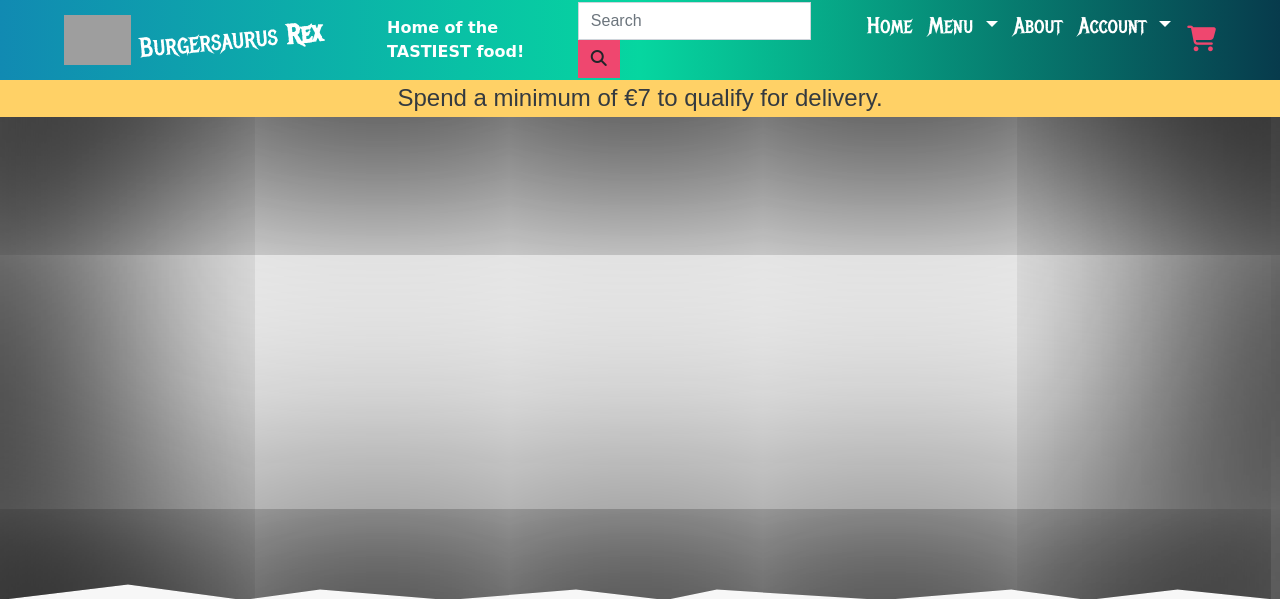
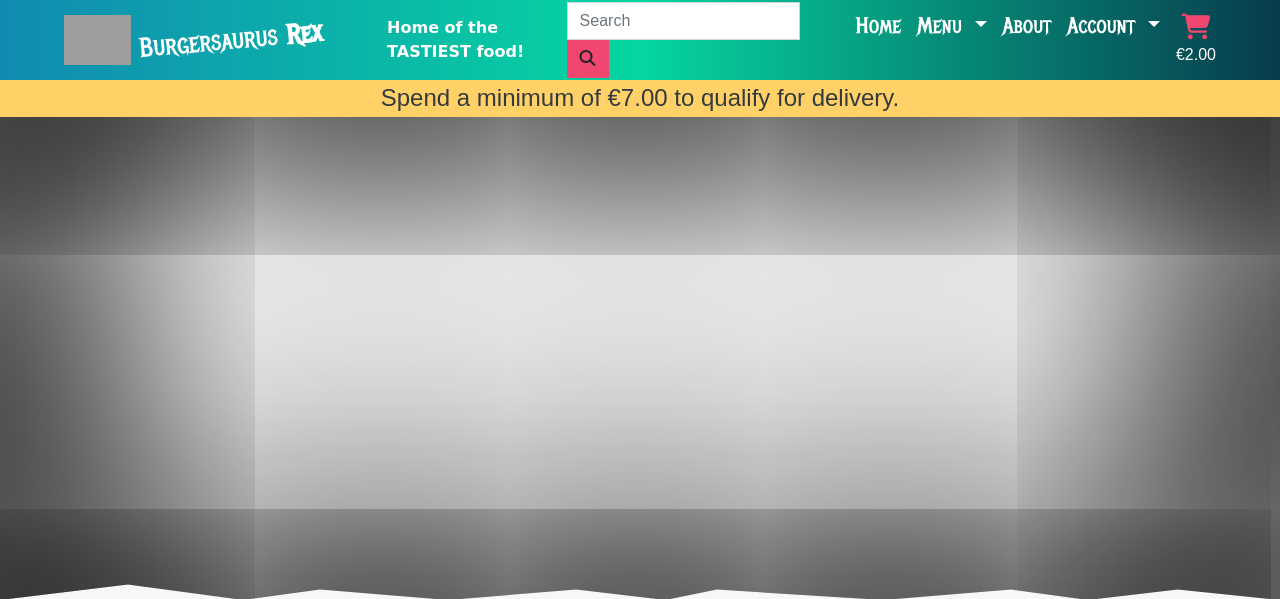
Before and after one commit to wondrousWebWorks/burgersaurus-rex, a Django app: page /cart/ in a window 1280 px wide. Shown: the top 599 px of the page. Run offline with Django 3.2, Linux system fonts and the light colour scheme; some libraries are stand-ins or nearby versions; some web fonts are replaced; grey boxes are pictures that could not be loaded.

Commit message:
Formatted cart total and delivery threshold in navbar and added dark background to table header on cart page

```diff
--- a/cart/templates/cart/cart.html
+++ b/cart/templates/cart/cart.html
@@ -12,11 +12,11 @@
         </div>
         <div class="col-12">
             {% if cart_items %}
-                <div class="table-responsive rounded">
+                <div class="table-responsive">
                     <table class="table table-borderless table-sm">
-                        <thead class="text-dark">
+                        <thead class="text-dark thead-dark">
                             <tr>
-                                <th scope="col">Product Info</th>
+                                <th scope="col" class="pl-2">Product Info</th>
                                 <th scope="col">Price</th>
                                 <th scope="col">Qty</th>
                                 <th scope="col">Subtotal</th>
@@ -26,7 +26,7 @@
                         {% for cart_item in cart_items %}
                             <tr>
                                 <td class="py-3">
-                                    <p class="my-0"><strong>{{ cart_item.product.name }}</strong></p>
+                                    <p class="my-0 pl-2"><strong>{{ cart_item.product.name }}</strong></p>
                                 </td>
                                 <td class="py-3">
                                     <p class="my-0">€{{ cart_item.product.price }}</p>
--- a/templates/includes/navbar.html
+++ b/templates/includes/navbar.html
@@ -26,11 +26,11 @@
                 <a class="nav-link text-white" href="{% url 'home' %}">Home <span class="sr-only">(current)</span></a>
             </li>
             <li class="nav-item dropdown">
-                <a class="nav-link dropdown-toggle text-white" href="#" id="navbarDropdown" role="button" data-toggle="dropdown"
+                <a class="nav-link dropdown-toggle text-white" href="#" id="menuDropdown" role="button" data-toggle="dropdown"
                 aria-haspopup="true" aria-expanded="false">
                 Menu
                 </a>
-                <div class="dropdown-menu" aria-labelledby="navbarDropdown">
+                <div class="dropdown-menu" aria-labelledby="menuDropdown">
                     <a class="dropdown-item" href="{% url 'menu' %}?category=full_menu">Full Menu</a>
                     <a class="dropdown-item" href="{% url 'menu' %}?category=meal_deals">Meal Deals</a>
                     <a class="dropdown-item" href="{% url 'menu' %}?category=burgers">Burgers</a>
@@ -46,19 +46,20 @@
                 <a class="nav-link text-white" href="#">About</a>
             </li>
             <li class="nav-item dropdown">
-                <a class="nav-link dropdown-toggle text-white" href="#" id="navbarDropdown" role="button" data-toggle="dropdown"
+                <a class="nav-link dropdown-toggle text-white" href="#" id="accountDropdown" role="button" data-toggle="dropdown"
                 aria-haspopup="true" aria-expanded="false">
                 Account
                 </a>
-                <div class="dropdown-menu" aria-labelledby="navbarDropdown">
+                <div class="dropdown-menu" aria-labelledby="accountDropdown">
                     <a class="dropdown-item" href="#">Sign Up</a>
                     <a class="dropdown-item" href="#">Login</a>
                 </div>
             </li>
         </ul>
-        <div id="view-cart" class="mr-5">
-            <a href="{% url 'view_cart' %}" class="m-0"><i class="fas fa-shopping-cart"></i></a>
+        <div id="view-cart" class="mr-5 text-center">
+            <a href="{% url 'view_cart' %}" class="m-0 d-block"><i class="fas fa-shopping-cart"></i></a>
+            <a href="{% url 'view_cart' %}" class="text-white d-block">€{{ order_total|floatformat:2 }}</a>
         </div>
     </div>
-    <h4 id="delivery-banner" class="text-center text-dark py-1 m-0">Spend a minimum of €{{ delivery_threshold }} to qualify for delivery.</h4>
+    <h4 id="delivery-banner" class="text-center text-dark py-1 m-0">Spend a minimum of €{{ delivery_threshold|floatformat:2 }} to qualify for delivery.</h4>
 </nav>
```
Also changed, not shown: db.sqlite3.
